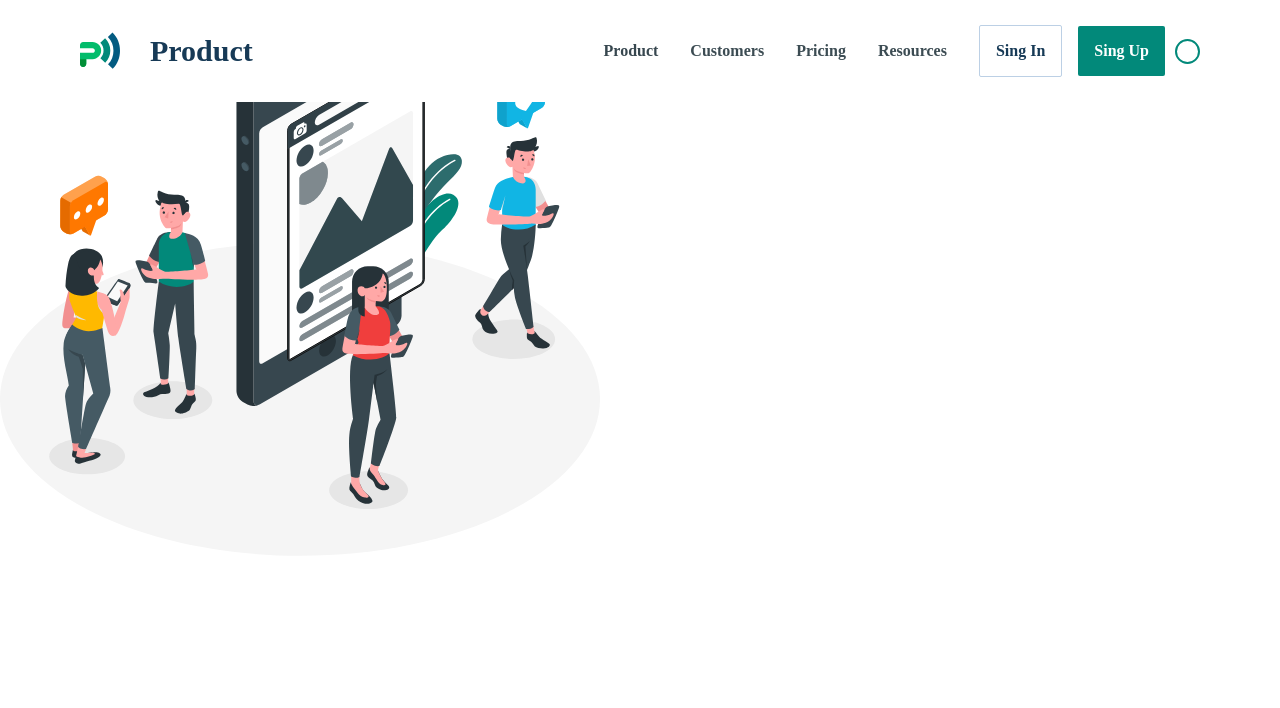
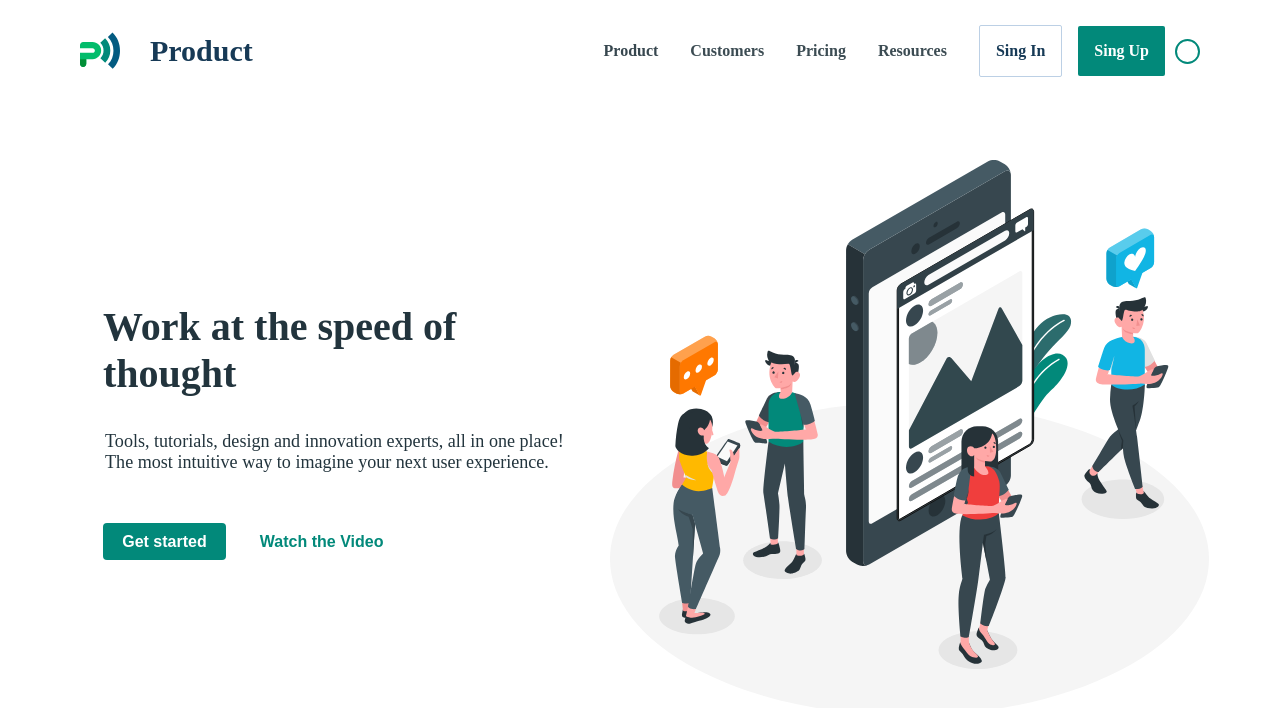
Before and after one commit to omar199523/my-product, a React (Create React App) app: page / in a window 1280 px wide. Shown: the top 708 px of the page. Built offline with nearby package versions, Linux system fonts and the light colour scheme; the HTML template or start-up script is replaced by a standard one.

Commit message:
add Document section

```diff
--- a/src/App.css
+++ b/src/App.css
@@ -9,7 +9,7 @@ html{
 
 }
 .container{
-    padding: 15em;
+    padding: 1em;
     margin: auto;
 
 }
--- a/src/componants/MainLogo/index.js
+++ b/src/componants/MainLogo/index.js
@@ -3,9 +3,16 @@ import "./style.css";
 import pepoleLogo from '../../img/pepoleLogo.svg';
  const MainLogo =()=>{
     return(
-        <div className="continer">
-            <div></div>
-            <div><img src={pepoleLogo}/></div>
+        <div className="container main-pepole">
+            <div className="text-cont">
+                <h2>Work at the speed of thought</h2>
+                <p>Tools, tutorials, design and innovation experts, all in one place! The most intuitive way to imagine your next user experience.</p>
+                <div className="button-cont">
+                    <button>Get started</button>
+                    <button>Watch the Video</button>
+                </div>
+            </div>
+            <div className="pepole-img"><img src={pepoleLogo}/></div>
         </div>
     )
  }
--- a/src/componants/MainLogo/style.css
+++ b/src/componants/MainLogo/style.css
@@ -1 +1,65 @@
 /*  */
+.main-pepole{
+    display: flex;
+    justify-content: space-between;
+    align-items: center;
+    margin-top:9em !important;
+    flex-wrap: wrap;
+}
+.text-cont{
+    flex: 1 2 350px;
+    padding: 1em;
+    display: flex;
+    flex-direction: column;
+
+
+}
+
+.text-cont h2{
+    font-size: 2.5rem;
+    padding:0.4em;
+    color:#22343D;
+    font-weight: bold;
+}
+.text-cont p {
+    font-size: 1.13em;
+    color: #22343D;
+    padding: 1em;
+}
+@media (max-width:767px){
+    .text-cont *{
+        text-align: center;
+
+    }
+    .text-cont p{
+        padding: 1em 2.4em ;
+    }
+}
+.pepole-img{
+    flex: 1 3 411px;
+}
+.pepole-img img{
+    width: 100%;
+}
+.button-cont{
+    display: flex;
+    padding: 2em 1em;
+
+}
+.button-cont button{
+    padding: 0.6em 1.2em;
+    margin-right:0.8em ;
+    border: 0;
+    border-radius: 4px;
+    font-size: 1rem;
+    font-weight: bold;
+}
+.button-cont button:first-child{
+    background-color: #02897A;
+    color: #fff;
+}
+.button-cont button:last-child{
+    color: #02897A;
+    background-color: #fff;
+    text-indent: 2px;
+}
```
Also changed, not shown: src/componants/DocumentSection/index.js (added, +20 -0 lines), src/componants/DocumentSection/style.css (added, +26 -0 lines), src/img/documentLogo.svg (added).
